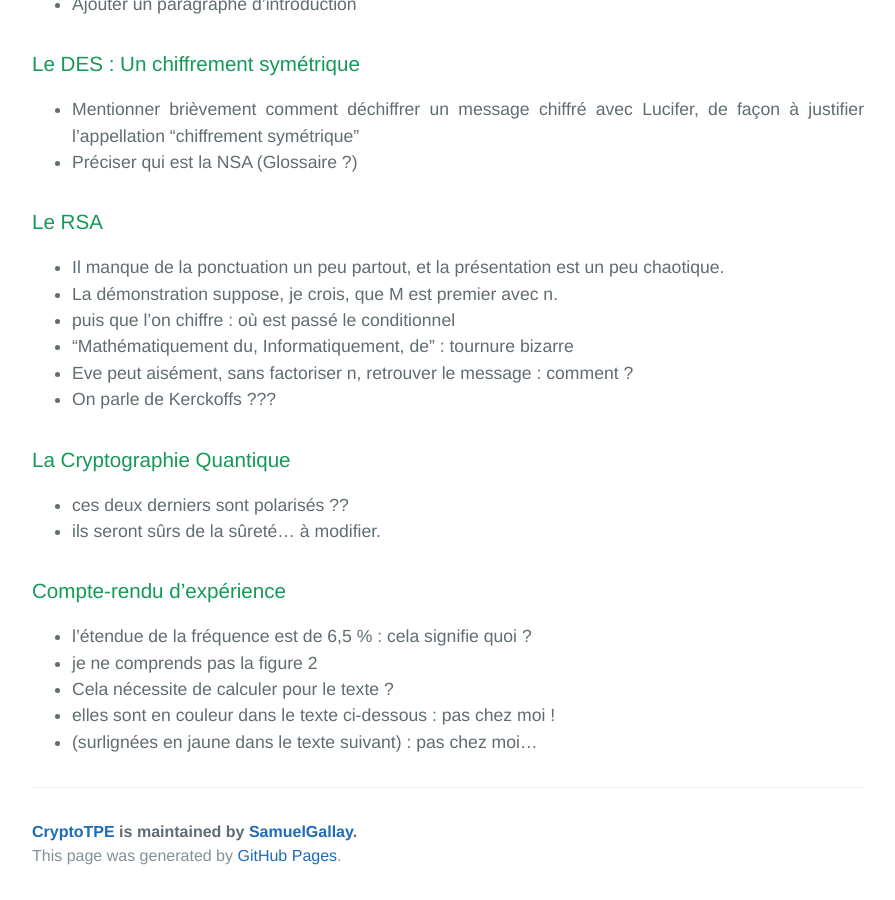
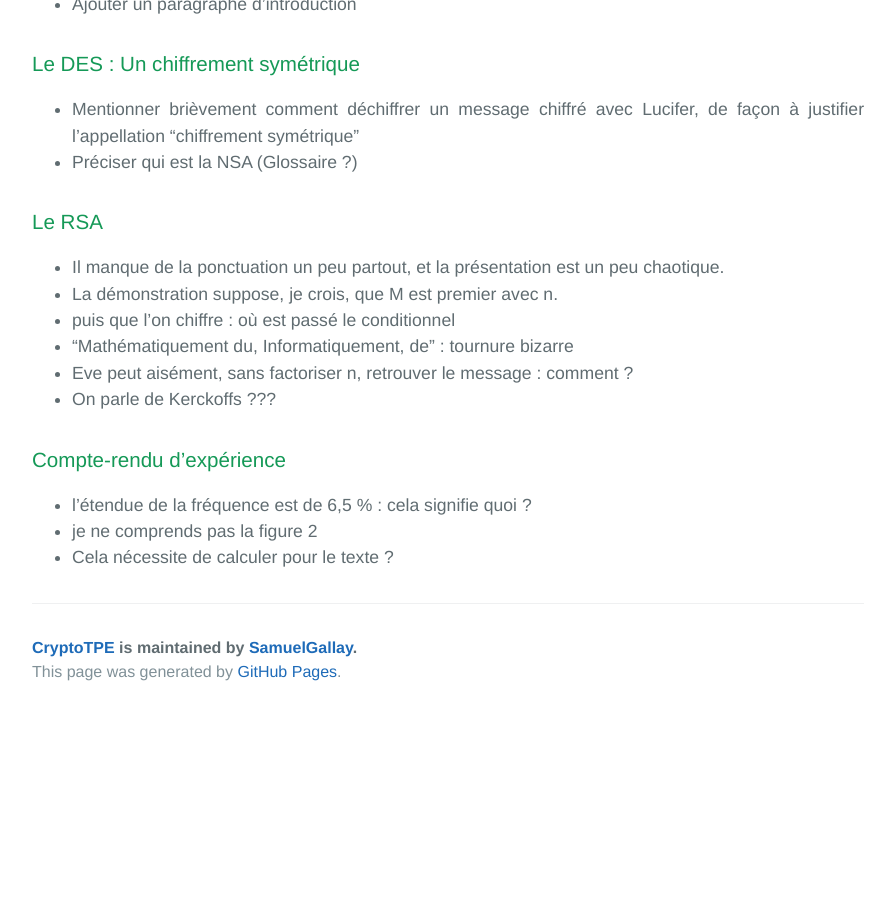
Before and after one commit to SamuelGallay/CryptoTPE, a Jekyll site: the page built from index.md, in a window 1280 px wide and 900 px high, scrolled down 3065 px. Shown: the whole window, without its empty margins (192-1087 px from the left). Built offline with Jekyll 4.4.1, drawn with Linux system fonts in a browser that asks for light colours; our own code applies the rules of GitHub Pages for plain Markdown files; after the commit the page ends 3781 px from its top, so only the background shows below that.

Commit message:
Update index.md

```diff
--- a/index.md
+++ b/index.md
@@ -115,13 +115,8 @@ Mais les techniques de cryptographie ont été vaincues au cours de l'histoire p
   * Eve peut aisément, sans factoriser n, retrouver le message : comment ?
   * On parle de Kerckoffs ???
 
-### La Cryptographie Quantique
-  * ces deux derniers sont polarisés ??
-  * ils seront sûrs de la sûreté... à modifier.
 
 ### Compte-rendu d'expérience
   * l’étendue de la fréquence est de 6,5 % : cela signifie quoi ?
   * je ne comprends pas la figure 2
   * Cela nécessite de calculer pour le texte ?
-  * elles sont en couleur dans le texte ci-dessous : pas chez moi !
-  * (surlignées en jaune dans le texte suivant) : pas chez moi...
```
